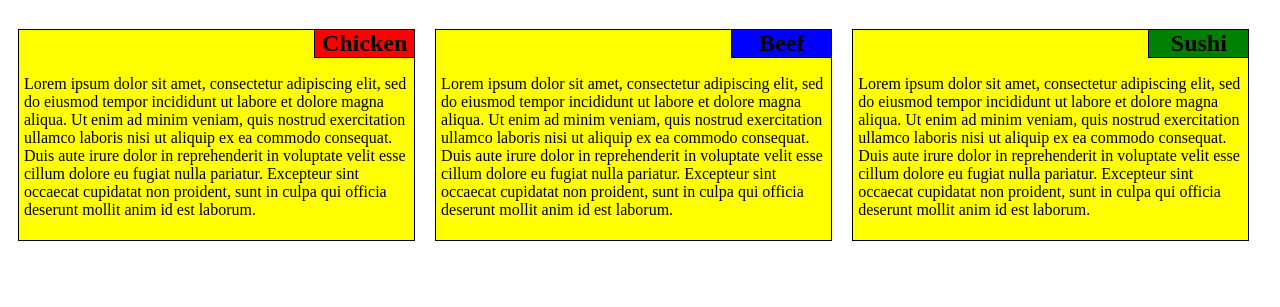
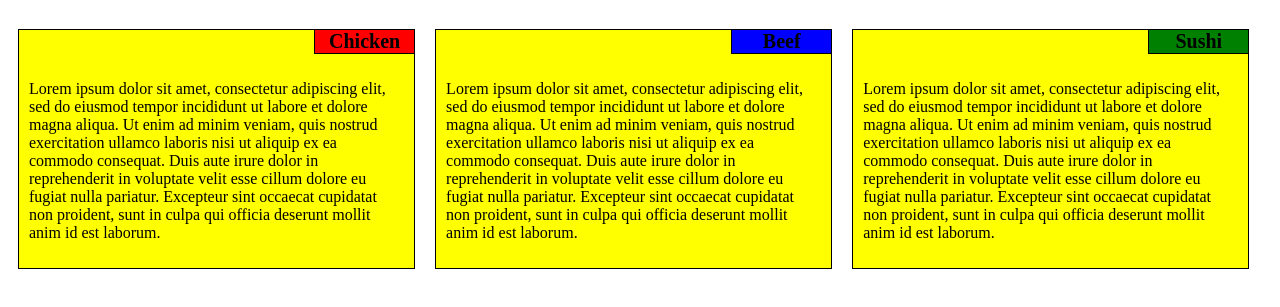
Before and after one commit to sahilasthana/coursera, a plain HTML site: page module2/index.html in a window 1280 px wide. Shown: the part 61-368 px from the top of the page. Drawn offline with Linux system fonts and the light colour scheme.

Commit message:
Update CSS.css

```diff
--- a/module2/css/CSS.css
+++ b/module2/css/CSS.css
@@ -8,7 +8,7 @@
 		background-color:yellow;
 		margin:10px;
 		border:1px solid black;
-		padding:5px;
+		padding:10px;
 		position: relative;
 		float:left;
 	}
@@ -18,7 +18,7 @@
 		border-left:1px solid black;
 		border-bottom:1px solid black;
 		width:100px;
-		font-size:150%;
+		font-size:20px;
 		position: absolute;
 		right:0px;
 		top:0px;
@@ -31,7 +31,7 @@
 		border-left:1px solid black;
 		border-bottom:1px solid black;
 		width:100px;
-		font-size:150%;
+		font-size:20px;
 		position: absolute;
 		right:0px;
 		top:0px;
@@ -44,7 +44,7 @@
 		border-left:1px solid black;
 		border-bottom:1px solid black;
 		width:100px;
-		font-size:150%;
+		font-size:20px;
 		position: absolute;
 		right:0px;
 		top:0px;
```
